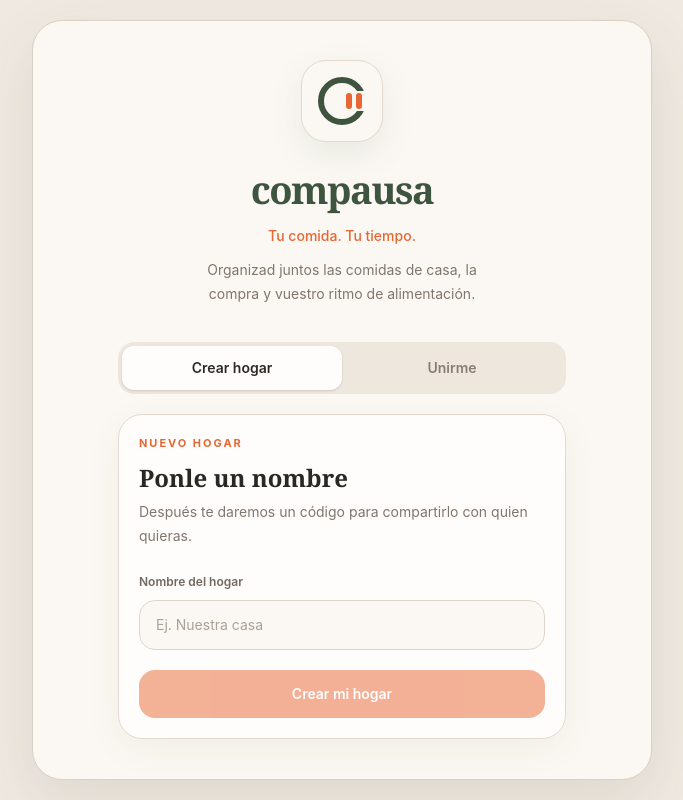
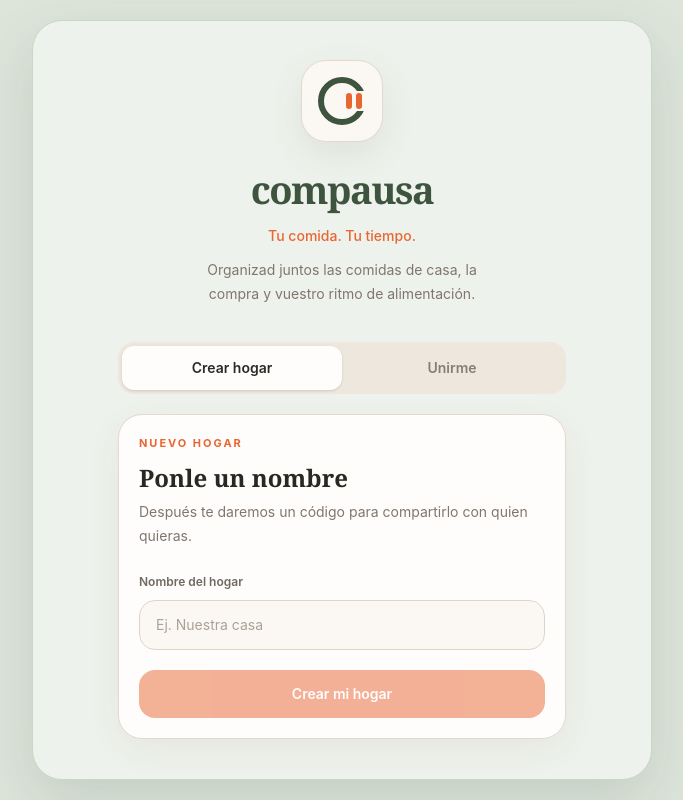
Before and after one commit to berbel83/menuly, a React (Vite) app: page / in a window 1280 px wide. Shown: the whole page, without its empty margins (298-981 px from the left). Built offline with nearby package versions, Linux system fonts and the light colour scheme; no server answers.

Commit message:
Ajustar fondo y contraste visual de Compausa

```diff
--- a/src/components/layout/AppShell.tsx
+++ b/src/components/layout/AppShell.tsx
@@ -6,8 +6,8 @@ export default function AppShell({
   children,
 }: AppShellProps) {
   return (
-    <main className="min-h-screen bg-[#EFE9E1] px-0 py-0 text-[#1F211D] sm:px-5 sm:py-5">
-      <div className="mx-auto min-h-screen w-full max-w-[620px] bg-[#FBF8F3] sm:min-h-0 sm:overflow-hidden sm:rounded-[30px] sm:border sm:border-[#D8D0C6] sm:shadow-[0_22px_60px_rgba(82,65,48,0.10)]">
+    <main className="min-h-screen bg-[#DDE5DB] px-0 py-0 text-[#1F211D] sm:px-5 sm:py-5">
+      <div className="mx-auto min-h-screen w-full max-w-[620px] bg-[#EEF2EC] sm:min-h-0 sm:overflow-hidden sm:rounded-[30px] sm:border sm:border-[#CAD6C7] sm:shadow-[0_22px_60px_rgba(52,74,47,0.14)]">
         {children}
       </div>
     </main>
```
